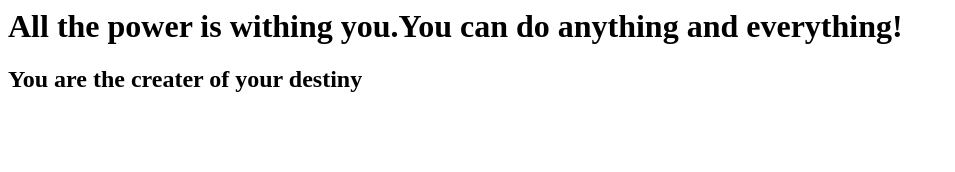
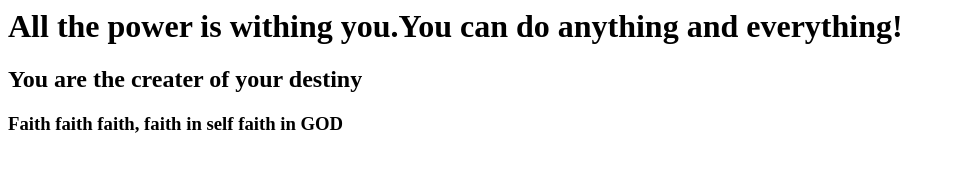
Before and after one commit to rajkhare1/firstgitrepo, a plain HTML site: page index.html in a window 1280 px wide. Shown: the whole page, without its empty margins (0-955 px from the left). Drawn offline with Linux system fonts and the light colour scheme.

Commit message:
added 3rd quote

```diff
--- a/index.html
+++ b/index.html
@@ -2,5 +2,6 @@
   <body>
     <h1>All the power is withing you.You can do anything and everything!</h1>
     <h2>You are the creater of your destiny </h2>
+    <h3>Faith faith faith, faith in self faith in GOD</h3>
   </body>
 </html>
```
